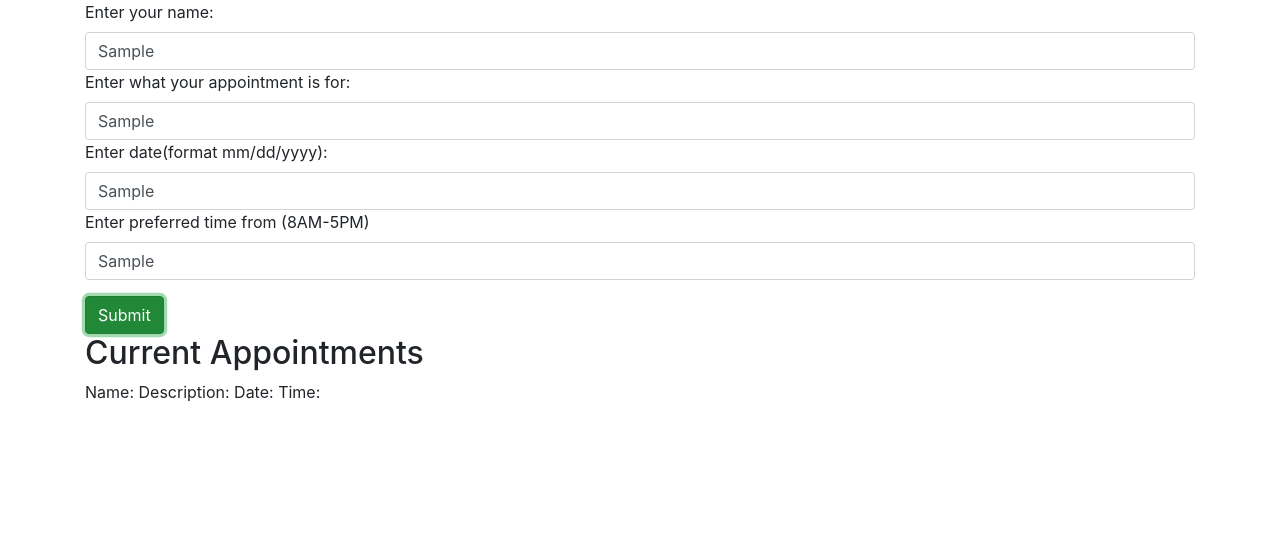
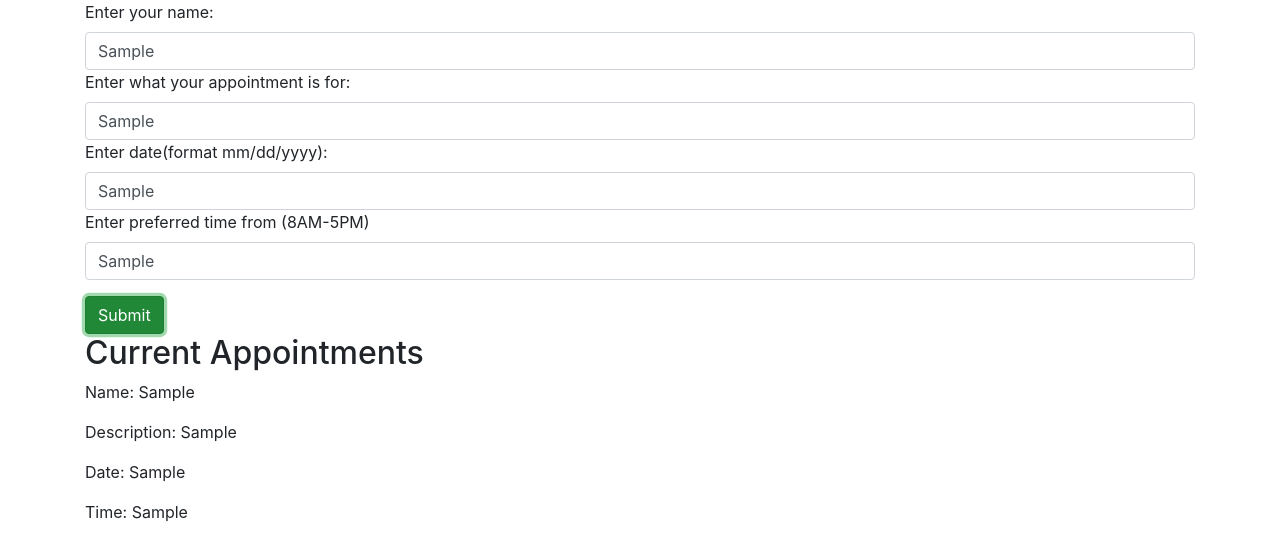
Before and after one commit to M-H-Chang/appointments-exercise, a plain HTML site: page index.html in a window 1280 px wide. Both pictures are taken after typing "Sample", "Sample", "Sample", "Sample" into the empty fields and a click on the button "Submit". Drawn offline with Linux system fonts and the light colour scheme.

Commit message:
Display name, description, date, and time on different lines.

```diff
--- a/index.html
+++ b/index.html
@@ -32,8 +32,10 @@
 
       <div class="app">
         <h2>Current Appointments</h2>
-        <p>Name:<span class="name"></span> Description:<span class="desc"></span> Date:<span class="date"></span>
-          Time:<span class="time"></span></p>
+        <p>Name: <span class="name"></span></p>
+        <p>Description: <span class="desc"></span></p>
+        <p>Date: <span class="date"></span></p>
+        <p>Time: <span class="time"></span></p>
       </div>
     </form>
 
--- a/js/scripts.js
+++ b/js/scripts.js
@@ -6,6 +6,9 @@ $(document).ready(function () {
     const dateInput = $("input#date").val()
     const timeInput = $("input#time").val()
 
-    $().append(person)
+    $(".name").text(nameInput);
+    $(".desc").text(descInput);
+    $(".date").text(dateInput);
+    $(".time").text(timeInput);
   })
 })
```
